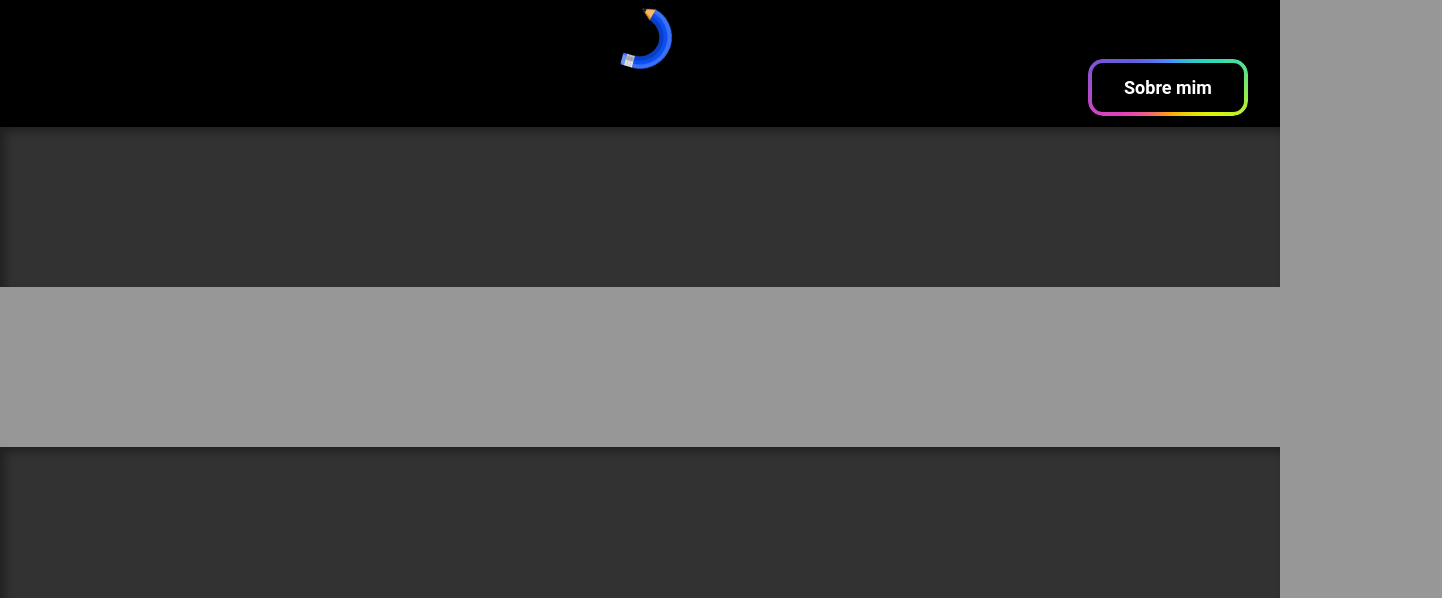
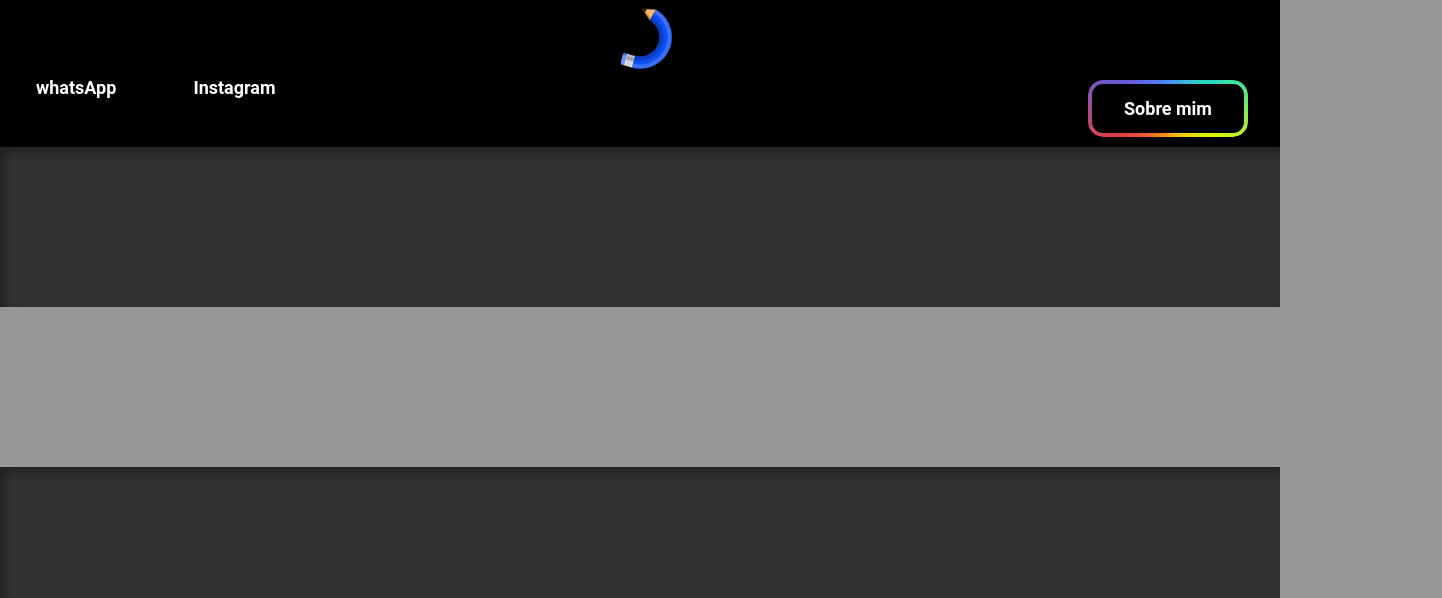
Before and after one commit to Lucas-Jardim-Gomes/Lukart_Draw, a plain HTML site: page index.html in a window 1280 px wide. Shown: the part 202-800 px from the top of the page, 1442 px wide, since content can reach past the window. Drawn offline with Linux system fonts and the light colour scheme; a web font is replaced by a local one.

Commit message:
adicionei alguns links

```diff
--- a/estilo/style.css
+++ b/estilo/style.css
@@ -39,7 +39,18 @@ nav {
     height: 50px;
     background-color: #000;
     margin: 0px;
+    padding-bottom: 20px;
+
 }
+
+.contatos {
+  margin-left: 10px;
+  height: 50px;
+  background-color: #000;
+  margin: 0px;
+}
+
+
 
 
 a {
@@ -56,9 +67,12 @@ a {
     font-weight: 500;
     color: #fff;
     z-index: 2;
+    text-decoration: none;
+    color: white;
+    font-weight: bolder;
    }
 
-   a::after {
+   #efeitoCores::after {
     --m-i: linear-gradient(#000, #000);
     --m-o: content-box, padding-box;
     content: "";
@@ -74,7 +88,7 @@ a {
            #29dbbc,
            #ddf505,
            #ff9f0e,
-           #e440bb,
+           #e44040,
            #655adc,
            #488cfb
        );
@@ -90,7 +104,7 @@ a {
     animation-play-state: paused;
    }
 
-   a:hover::after {
+   #efeitoCores:hover::after {
     animation-play-state: running;
    }
 
@@ -101,11 +115,11 @@ a {
    }
 
    a,
-   a::after {
+   #efeitoCores::after {
     box-sizing: border-box;
    }
 
-   a:active {
+   #efeitoCores:active {
     --border-width: 5px;
    }
 
@@ -115,15 +129,6 @@ a {
 
 
 
-
-a {
-    text-decoration: none;
-    color: white;
-    font-weight: bolder;
-}
-a:hover {
-    text-decoration: underline;
-}
 
 section.imagem {
     background-color: rgb(51, 50, 50);
--- a/index.html
+++ b/index.html
@@ -50,7 +50,9 @@
     </header>
 
         <nav>
-            <a href="">Sobre mim</a>
+            <a href="#" class="contatos">whatsApp</a>
+            <a href="#" class="contatos">Instagram</a>
+            <a href="#" id="efeitoCores" >Sobre mim</a>
         </nav>
 
 
```
